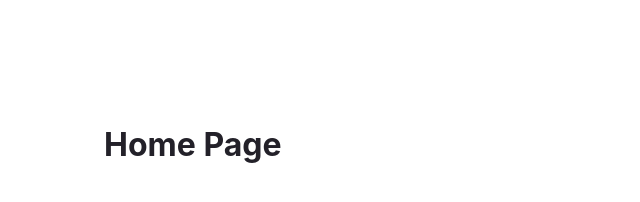
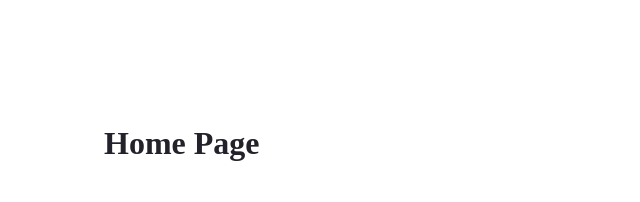
Before and after one commit to bruceeewong/template-gatsby-ts, a Gatsby site: page / in a window 1280 px wide. Shown: the whole page, without its empty margins (0-640 px from the left). Built offline with nearby package versions, Linux system fonts and the light colour scheme; Gatsby itself is replaced by a stand-in of ours.

Commit message:
feat: test sass ability

```diff
--- /dev/null
+++ b/src/pages/index.scss
@@ -0,0 +1,7 @@
+$page-color: #232129;
+
+.page {
+  color: $page-color;
+  padding: 96px;
+  font-family: '-apple-system, Roboto, sans-serif, serif';
+}
--- a/src/pages/index.tsx
+++ b/src/pages/index.tsx
@@ -1,16 +1,10 @@
 import * as React from 'react';
-
-// styles
-const pageStyles = {
-  color: '#232129',
-  padding: 96,
-  fontFamily: '-apple-system, Roboto, sans-serif, serif',
-};
+import './index.scss';
 
 // markup
 const IndexPage = () => {
   return (
-    <main style={pageStyles}>
+    <main className="page">
       <h1>Home Page</h1>
     </main>
   );
```
